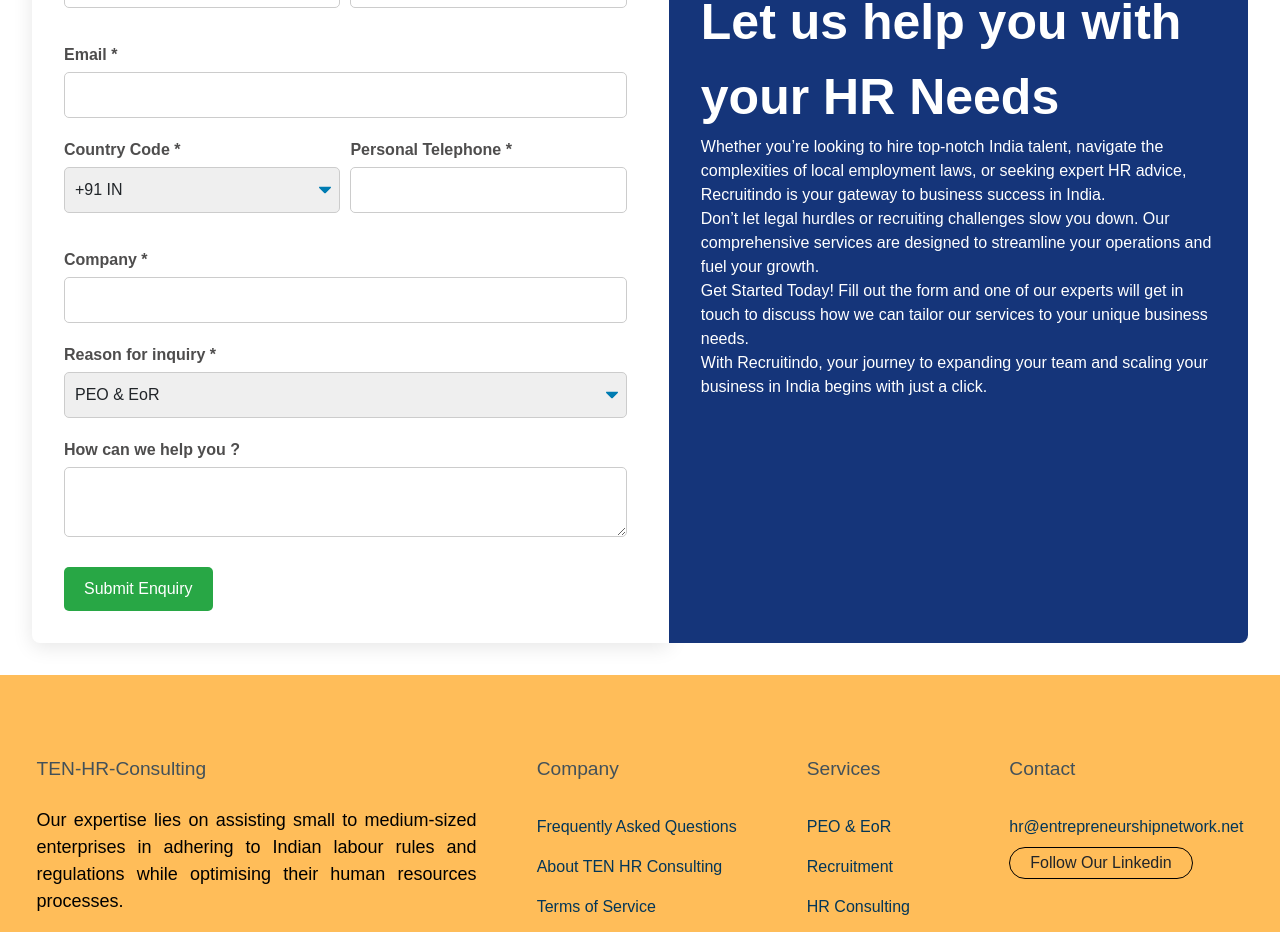
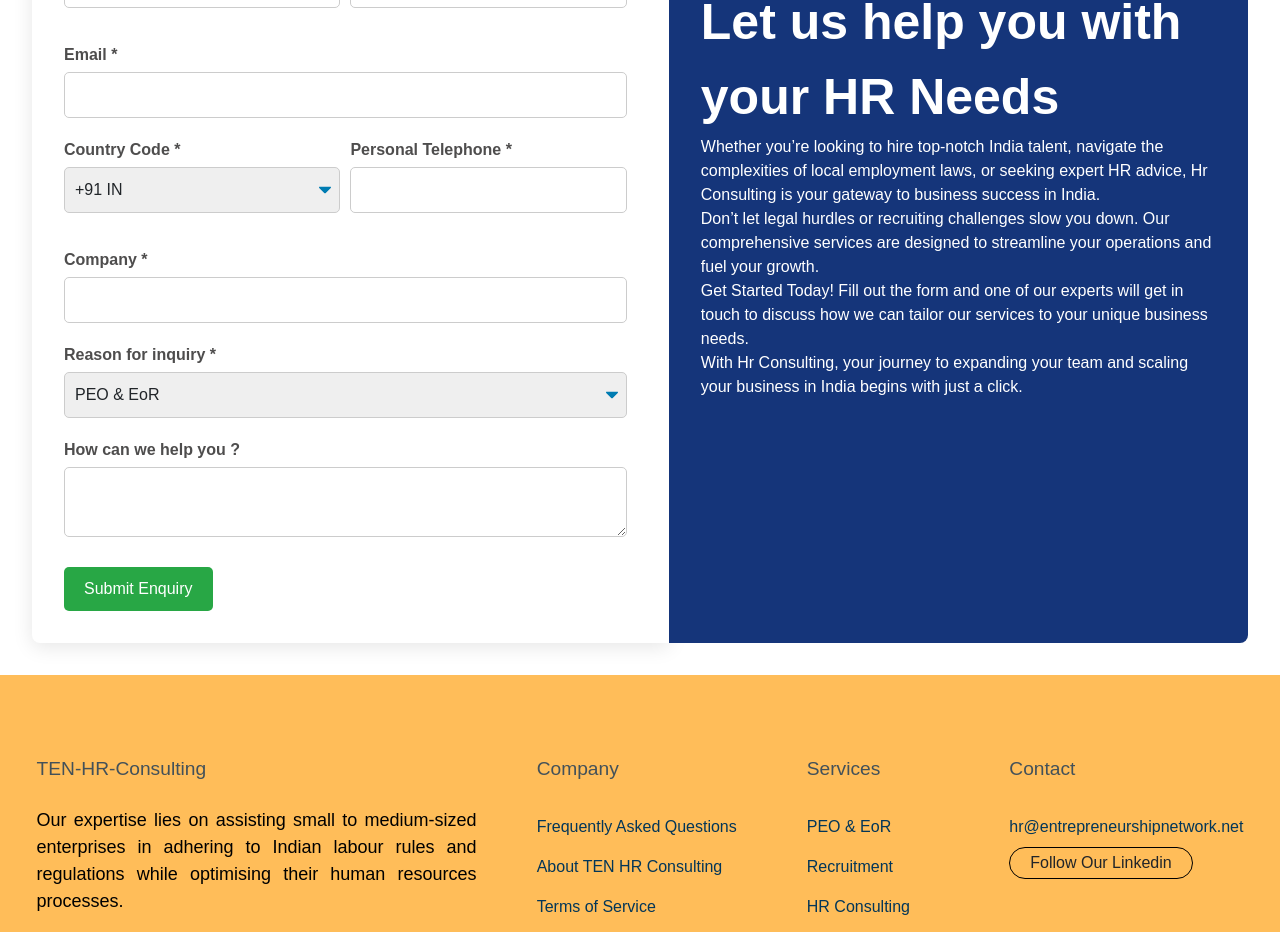
Before and after one commit to aadarsh1503/Ten-HR-consulting12, a React (Vite) app in the folder Frontend/: page /applyy in a window 1280 px wide. Shown: the part 1460-2392 px from the top of the page. Built offline with nearby package versions, Linux system fonts and the light colour scheme.

Commit message:
Update ContactForm.jsx

```diff
--- a/Frontend/src/components/Contact/ContactForm.jsx
+++ b/Frontend/src/components/Contact/ContactForm.jsx
@@ -302,7 +302,7 @@
                     <svg xmlns="http://www.w3.org/2000/svg" width="52" height="52" viewBox="0 0 72 72" fill="none"><g id="carbon:email-new"><path id="Vector" d="M42.75 54H9L8.99325 20.0385L34.7197 37.8495C35.0959 38.1098 35.5425 38.2492 36 38.2492C36.4575 38.2492 36.9041 38.1098 37.2803 37.8495L63 20.0475V40.5H67.5V18C67.4982 16.8071 67.0235 15.6635 66.18 14.82C65.3365 13.9765 64.1929 13.5018 63 13.5H9C7.80689 13.5012 6.66299 13.9757 5.81934 14.8193C4.97568 15.663 4.50119 16.8069 4.5 18V54C4.50179 55.1929 4.97646 56.3365 5.81999 57.18C6.66352 58.0235 7.80707 58.4982 9 58.5H42.75V54ZM58.0477 18L36 33.264L13.9523 18H58.0477Z" fill="#FFBD59"></path><path id="Vector_2" d="M58.5 63C63.4706 63 67.5 58.9706 67.5 54C67.5 49.0294 63.4706 45 58.5 45C53.5294 45 49.5 49.0294 49.5 54C49.5 58.9706 53.5294 63 58.5 63Z" fill="#FFBD59"></path></g></svg>
                     <b>Let us help you with your HR Needs</b>
                     <p>
-                        Whether you’re looking to hire top-notch India talent, navigate the complexities of local employment laws, or seeking expert HR advice, Recruitindo is your gateway to business success in India.
+                        Whether you’re looking to hire top-notch India talent, navigate the complexities of local employment laws, or seeking expert HR advice, Hr Consulting is your gateway to business success in India.
                     </p>
                     <p>
                         Don’t let legal hurdles or recruiting challenges slow you down. Our comprehensive services are designed to streamline your operations and fuel your growth.
@@ -311,7 +311,7 @@
                         Get Started Today! Fill out the form and one of our experts will get in touch to discuss how we can tailor our services to your unique business needs.
                     </p>
                     <p>
-                        With Recruitindo, your journey to expanding your team and scaling your business in India begins with just a click.
+                        With Hr Consulting, your journey to expanding your team and scaling your business in India begins with just a click.
                     </p>
                 </div>
 
```
